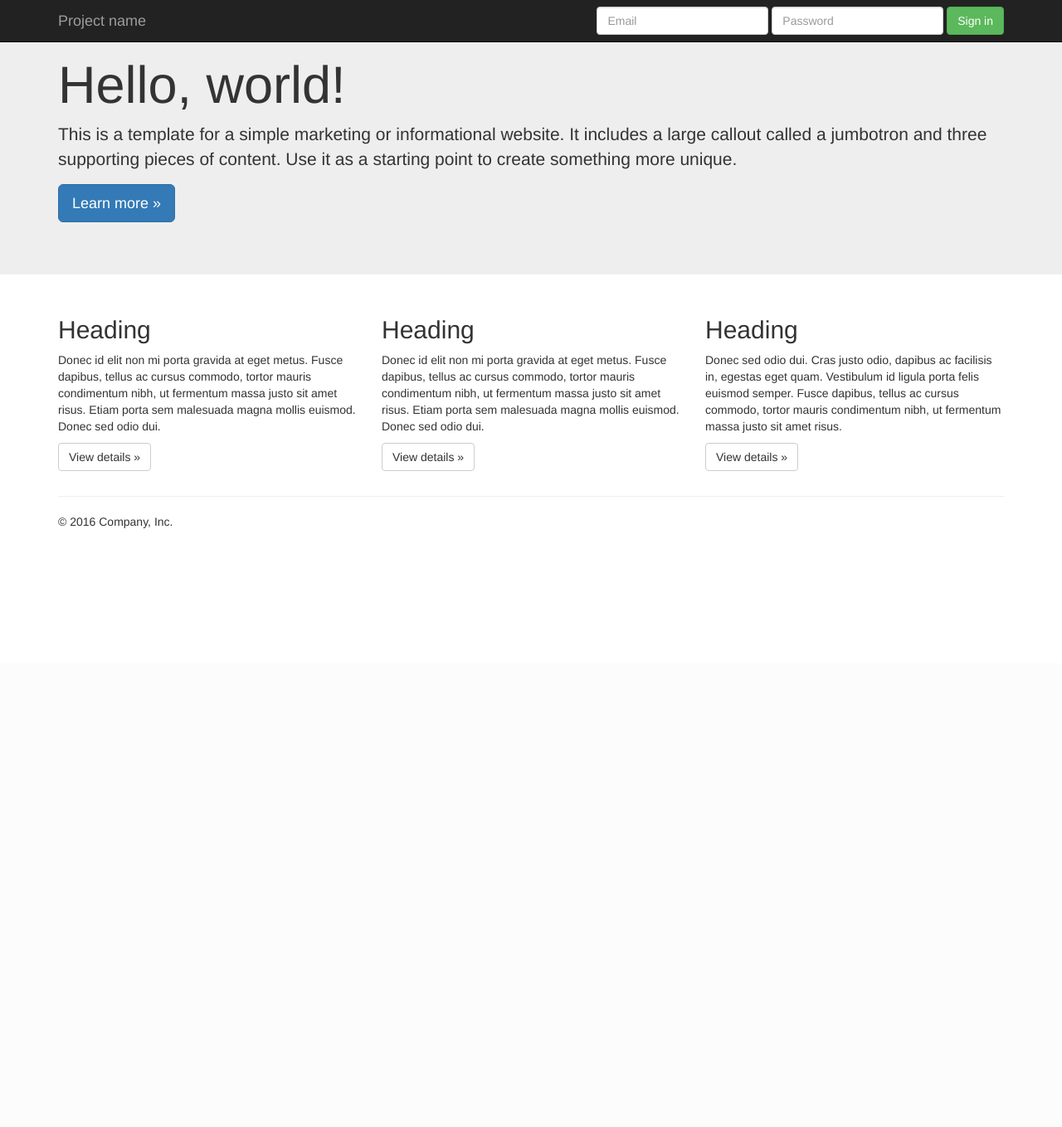
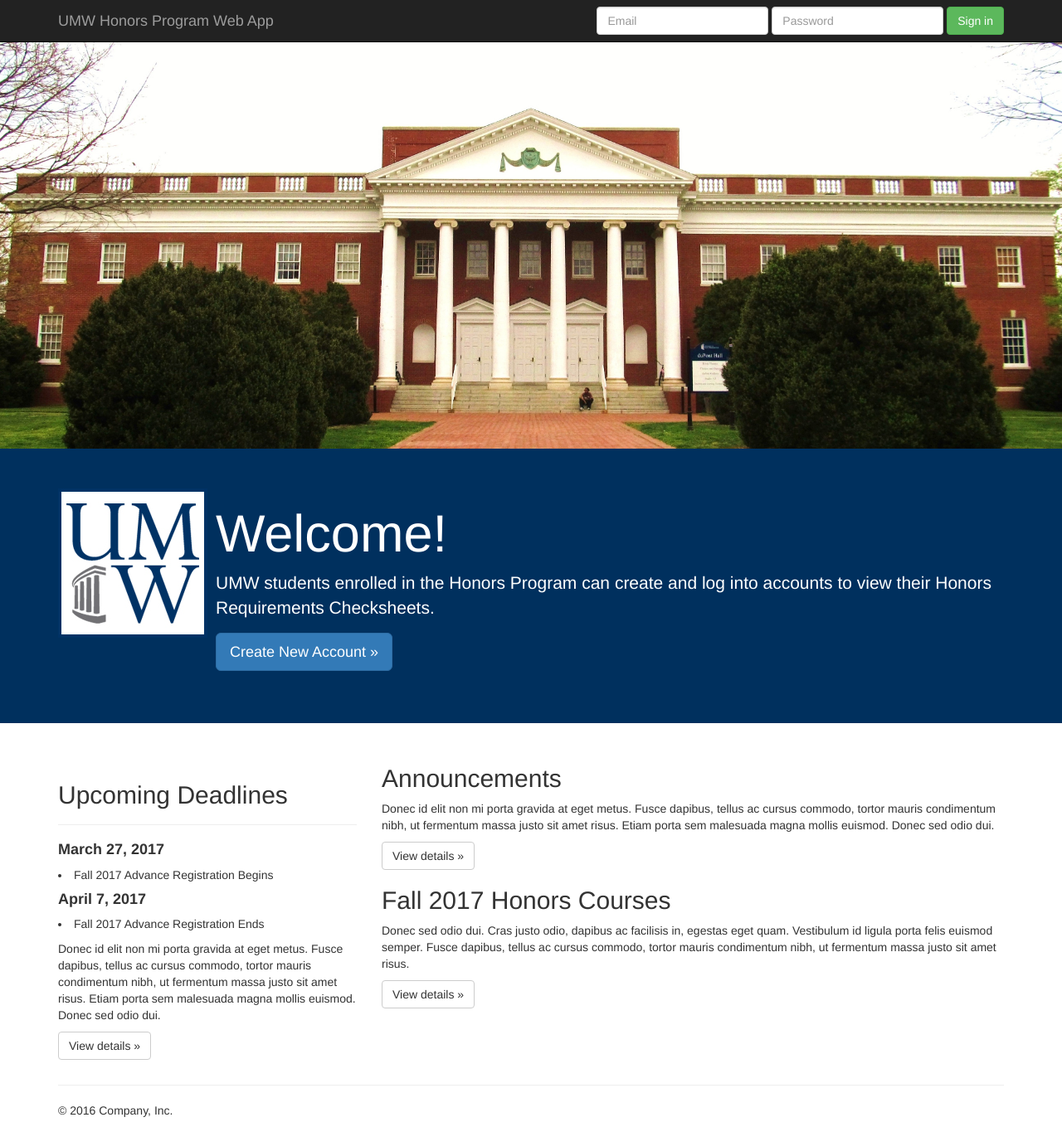
Before and after one commit to cat-m/honors-checksheet-app, a Flask app: page / in a window 1280 px wide. Shown: the whole page at 83% size. Before the commit the page ends 637 px from the top, so only its background shows below. Run offline with Flask 2, Linux system fonts and the light colour scheme; some libraries are stand-ins or nearby versions.

Commit message:
Experimenting with layout and using Bootstrap. Added some image files.

```diff
--- a/templates/index.html
+++ b/templates/index.html
@@ -2,22 +2,36 @@
 
 {% block content %}
     <div class="container">
+
       <!-- Example row of columns -->
       <div class="row">
         <div class="col-md-4">
-          <h2>Heading</h2>
+
+          <div class="page-header">
+          <h2>Upcoming Deadlines</h2>
+          </div>
+
+          <h4><strong>March 27, 2017</strong></h4>
+          <li>Fall 2017 Advance Registration Begins</li>
+          <p></p>
+
+          <h4><strong>April 7, 2017</strong></h4>
+          <li>Fall 2017 Advance Registration Ends</li>
+          <p></p>
+
           <p>Donec id elit non mi porta gravida at eget metus. Fusce dapibus, tellus ac cursus commodo, tortor mauris condimentum nibh, ut fermentum massa justo sit amet risus. Etiam porta sem malesuada magna mollis euismod. Donec sed odio dui. </p>
           <p><a class="btn btn-default" href="#" role="button">View details &raquo;</a></p>
         </div>
-        <div class="col-md-4">
-          <h2>Heading</h2>
+
+        <div class="col-md-8">
+          <h2>Announcements</h2>
           <p>Donec id elit non mi porta gravida at eget metus. Fusce dapibus, tellus ac cursus commodo, tortor mauris condimentum nibh, ut fermentum massa justo sit amet risus. Etiam porta sem malesuada magna mollis euismod. Donec sed odio dui. </p>
           <p><a class="btn btn-default" href="#" role="button">View details &raquo;</a></p>
-       </div>
-        <div class="col-md-4">
-          <h2>Heading</h2>
+
+          <h2>Fall 2017 Honors Courses</h2>
           <p>Donec sed odio dui. Cras justo odio, dapibus ac facilisis in, egestas eget quam. Vestibulum id ligula porta felis euismod semper. Fusce dapibus, tellus ac cursus commodo, tortor mauris condimentum nibh, ut fermentum massa justo sit amet risus.</p>
           <p><a class="btn btn-default" href="#" role="button">View details &raquo;</a></p>
         </div>
+
       </div>
 {% endblock %}
--- a/templates/layout.html
+++ b/templates/layout.html
@@ -14,7 +14,17 @@
     <!-- Bootstrap core CSS -->
     <link href="../static/assets/dist/css/bootstrap.min.css" rel="stylesheet">
 
-
+    <style>
+      /*  UMW OFFICIAL BLUE: #00305e
+          UMW OFFICIAL GRAY: #686663
+          navy blue: #003366
+          lighter blue for accent (tried to match umw site): #4b739b
+      */
+      .jumbotron {
+        background-color: #00305e;
+        color: #ffffff;
+      }
+    </style>
 
     <!-- HTML5 shim and Respond.js for IE8 support of HTML5 elements and media queries -->
     <!--[if lt IE 9]>
@@ -34,7 +44,7 @@
             <span class="icon-bar"></span>
             <span class="icon-bar"></span>
           </button>
-          <a class="navbar-brand" href="#">Project name</a>
+          <a class="navbar-brand" href="">UMW Honors Program Web App</a>
         </div>
         <div id="navbar" class="navbar-collapse collapse">
           <form class="navbar-form navbar-right">
@@ -50,14 +60,29 @@
       </div>
     </nav>
 
+    <img class="img-responsive" src="../static/img/dupont_orig.jpg">
+
     <!-- Main jumbotron for a primary marketing message or call to action -->
     <div class="jumbotron">
       <div class="container">
-        <h1>Hello, world!</h1>
-        <p>This is a template for a simple marketing or informational website. It includes a large callout called a jumbotron and three supporting pieces of content. Use it as a starting point to create something more unique.</p>
-        <p><a class="btn btn-primary btn-lg" href="#" role="button">Learn more &raquo;</a></p>
+
+        <div class="media">
+
+          <div class="media-left">
+            <img src="../static/img/Primary-UMW-Color.jpg" class="media-object">
+          </div>
+
+          <div class="media-body">
+            <h1 class="media-header">Welcome!</h1>
+            <p>UMW students enrolled in the Honors Program can create and log into accounts to view their Honors Requirements Checksheets.</p>
+            <p><a class="btn btn-primary btn-lg" href="#" role="button">Create New Account &raquo;</a></p>
+          </div>
+
+        </div>
+
       </div>
     </div>
+
 
     {% block content %}{% endblock %}
 
```
Also changed, not shown: static/img/Primary-UMW-Blue.jpg (added), static/img/Primary-UMW-Color.jpg (added), static/img/dupont.jpg (added), static/img/dupont_orig.jpg (added).
